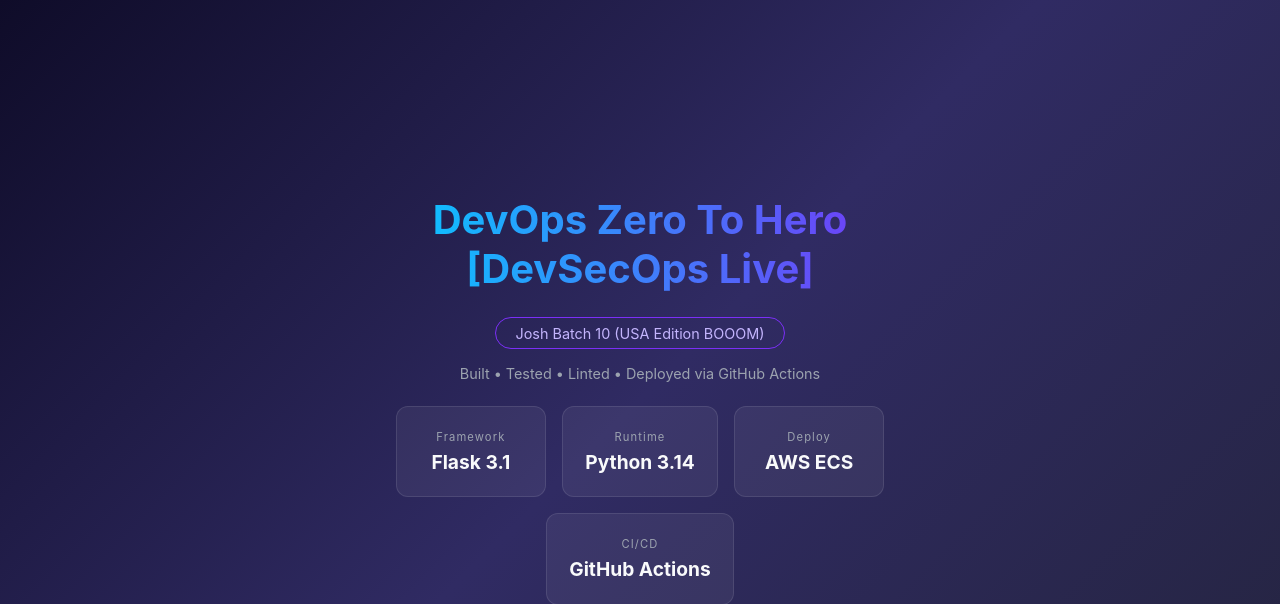
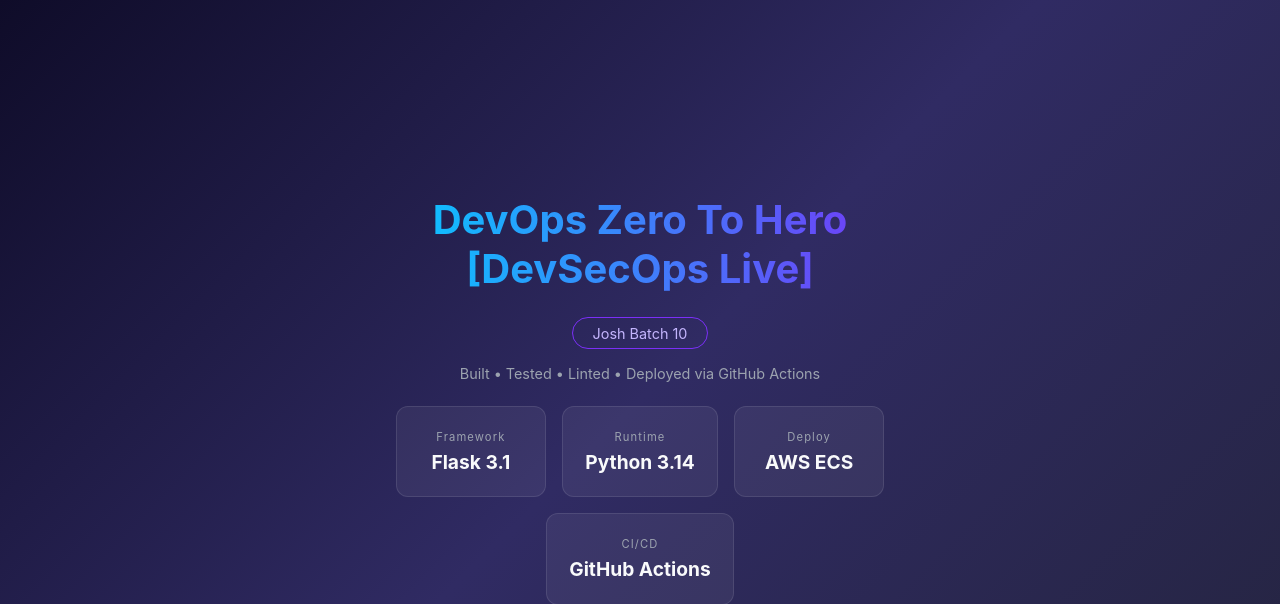
Before and after one commit to Divyat-Agrawal/github-actions-practice, a Flask app: page / in a window 1280 px wide. Shown: the top 604 px of the page. Run offline with Flask 3, Linux system fonts and the light colour scheme.

Commit message:
change in html

```diff
--- a/template/index.html
+++ b/template/index.html
@@ -79,7 +79,7 @@ color:#f9fafb
 <div class="container">
 
 <h1>DevOps Zero To Hero [DevSecOps Live]</h1>
-<div class="badge">Josh Batch 10 (USA Edition BOOOM)</div>
+<div class="badge">Josh Batch 10 </div>
 
 <div class="pipeline">
 Built • Tested • Linted • Deployed via GitHub Actions
```
